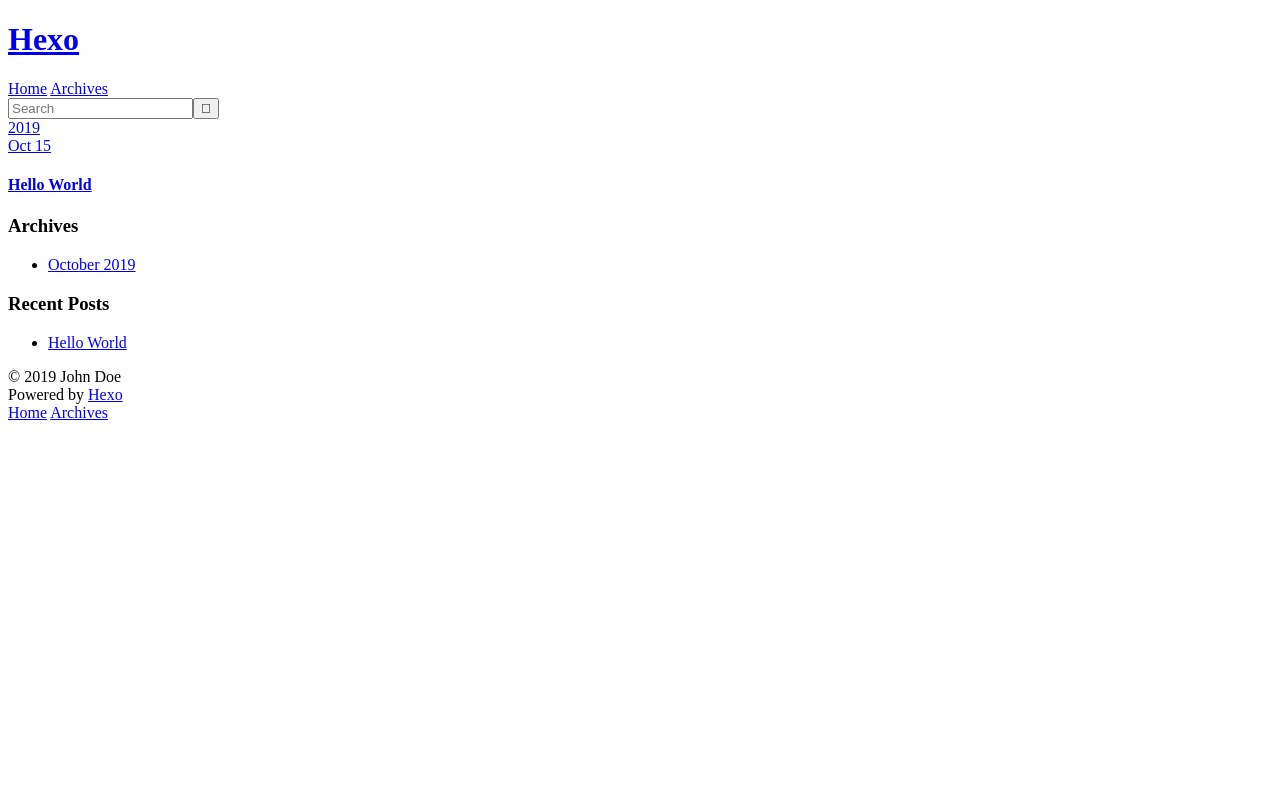
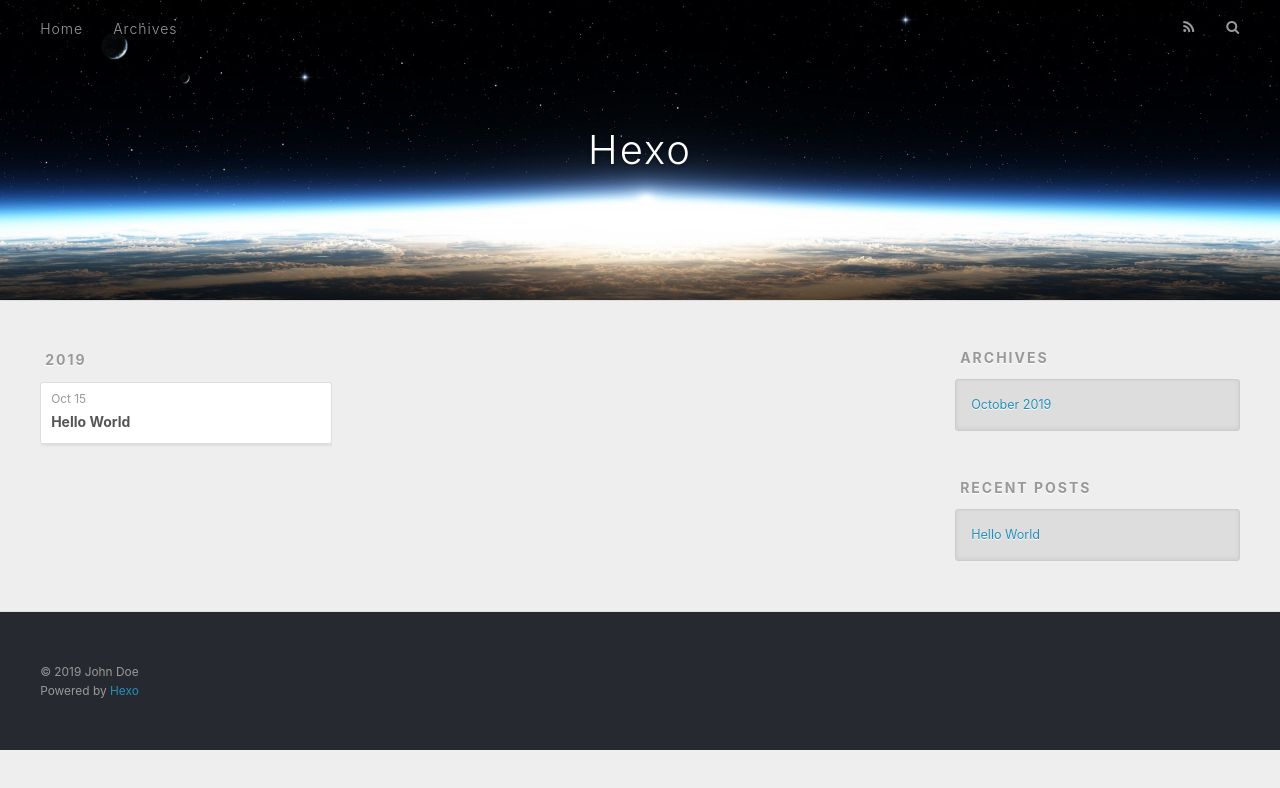
Before and after one commit to kingsleyljc/kingsleyljc, a plain HTML site: page archives/2019/10/index.html in a window 1280 px wide. Drawn offline with nearby package versions, Linux system fonts and the light colour scheme; some packages are replaced by stand-ins of ours; files that its build step writes are made by us from their sources; the site is published under a folder, as on GitHub Pages, so addresses that start at the root find nothing; a script that the page names is missing; files whose address does not match are found by name.

Commit message:
Site updated: 2019-10-15 21:56:52

```diff
--- a/2019/10/15/hello-world/index.html
+++ b/2019/10/15/hello-world/index.html
@@ -19,7 +19,7 @@
 <meta name="twitter:title" content="Hello World">
 <meta name="twitter:description" content="Welcome to Hexo! This is your very first post. Check documentation for more info. If you get any problems when using Hexo, you can find the answer in troubleshooting or you can ask me on GitHub. Quick">
 
-    <link rel="alternate" href="/atom.xml" title="Hexo" type="application/atom+xml">
+    <link rel="alternate" href="./atom.xml" title="Hexo" type="application/atom+xml">
 
 
     <link rel="icon" href="/favicon.png">
@@ -27,7 +27,7 @@
 
     <link href="//fonts.googleapis.com/css?family=Source+Code+Pro" rel="stylesheet" type="text/css">
 
-  <link rel="stylesheet" href="/css/style.css">
+  <link rel="stylesheet" href="./css/style.css">
 </head>
 </html>
 <body>
@@ -38,7 +38,7 @@
   <div id="header-outer" class="outer">
     <div id="header-title" class="inner">
       <h1 id="logo-wrap">
-        <a href="/" id="logo">Hexo</a>
+        <a href="./" id="logo">Hexo</a>
       </h1>
 
     </div>
@@ -46,14 +46,14 @@
       <nav id="main-nav">
         <a id="main-nav-toggle" class="nav-icon"></a>
 
-          <a class="main-nav-link" href="/">Home</a>
+          <a class="main-nav-link" href="./">Home</a>
 
-          <a class="main-nav-link" href="/archives">Archives</a>
+          <a class="main-nav-link" href="./archives">Archives</a>
 
       </nav>
       <nav id="sub-nav">
 
-          <a id="nav-rss-link" class="nav-icon" href="/atom.xml" title="RSS Feed"></a>
+          <a id="nav-rss-link" class="nav-icon" href="./atom.xml" title="RSS Feed"></a>
 
         <a id="nav-search-btn" class="nav-icon" title="Search"></a>
       </nav>
@@ -66,7 +66,7 @@
       <div class="outer">
         <section id="main"><article id="post-hello-world" class="article article-type-post" itemscope itemprop="blogPost">
   <div class="article-meta">
-    <a href="/2019/10/15/hello-world/" class="article-date">
+    <a href="./2019/10/15/hello-world/" class="article-date">
   <time datetime="2019-10-15T12:09:52.228Z" itemprop="datePublished">2019-10-15</time>
 </a>
 
@@ -103,7 +103,7 @@
 
     </div>
     <footer class="article-footer">
-      <a data-url="http://yoursite.com/2019/10/15/hello-world/" data-id="ck1rwn81d0000kou2o4h61l13" class="article-share-link">Share</a>
+      <a data-url="http://yoursite.com/2019/10/15/hello-world/" data-id="ck1rwu5bf00005ou2gegzn1ej" class="article-share-link">Share</a>
 
 
     </footer>
@@ -129,7 +129,7 @@
   <div class="widget-wrap">
     <h3 class="widget-title">Archives</h3>
     <div class="widget">
-      <ul class="archive-list"><li class="archive-list-item"><a class="archive-list-link" href="/archives/2019/10/">October 2019</a></li></ul>
+      <ul class="archive-list"><li class="archive-list-item"><a class="archive-list-link" href="./archives/2019/10/">October 2019</a></li></ul>
     </div>
   </div>
 
@@ -142,7 +142,7 @@
       <ul>
 
           <li>
-            <a href="/2019/10/15/hello-world/">Hello World</a>
+            <a href="./2019/10/15/hello-world/">Hello World</a>
           </li>
 
       </ul>
@@ -165,9 +165,9 @@
     </div>
     <nav id="mobile-nav">
 
-    <a href="/" class="mobile-nav-link">Home</a>
+    <a href="./" class="mobile-nav-link">Home</a>
 
-    <a href="/archives" class="mobile-nav-link">Archives</a>
+    <a href="./archives" class="mobile-nav-link">Archives</a>
 
 </nav>
 
@@ -175,11 +175,11 @@
 <script src="//ajax.googleapis.com/ajax/libs/jquery/2.0.3/jquery.min.js"></script>
 
 
-  <link rel="stylesheet" href="/fancybox/jquery.fancybox.css">
-  <script src="/fancybox/jquery.fancybox.pack.js"></script>
+  <link rel="stylesheet" href="./fancybox/jquery.fancybox.css">
+  <script src="./fancybox/jquery.fancybox.pack.js"></script>
 
 
-<script src="/js/script.js"></script>
+<script src="./js/script.js"></script>
 
 
 
--- a/archives/2019/10/index.html
+++ b/archives/2019/10/index.html
@@ -15,7 +15,7 @@
 <meta name="twitter:card" content="summary">
 <meta name="twitter:title" content="Hexo">
 
-    <link rel="alternate" href="/atom.xml" title="Hexo" type="application/atom+xml">
+    <link rel="alternate" href="./atom.xml" title="Hexo" type="application/atom+xml">
 
 
     <link rel="icon" href="/favicon.png">
@@ -23,7 +23,7 @@
 
     <link href="//fonts.googleapis.com/css?family=Source+Code+Pro" rel="stylesheet" type="text/css">
 
-  <link rel="stylesheet" href="/css/style.css">
+  <link rel="stylesheet" href="./css/style.css">
 </head>
 </html>
 <body>
@@ -34,7 +34,7 @@
   <div id="header-outer" class="outer">
     <div id="header-title" class="inner">
       <h1 id="logo-wrap">
-        <a href="/" id="logo">Hexo</a>
+        <a href="./" id="logo">Hexo</a>
       </h1>
 
     </div>
@@ -42,14 +42,14 @@
       <nav id="main-nav">
         <a id="main-nav-toggle" class="nav-icon"></a>
 
-          <a class="main-nav-link" href="/">Home</a>
+          <a class="main-nav-link" href="./">Home</a>
 
-          <a class="main-nav-link" href="/archives">Archives</a>
+          <a class="main-nav-link" href="./archives">Archives</a>
 
       </nav>
       <nav id="sub-nav">
 
-          <a id="nav-rss-link" class="nav-icon" href="/atom.xml" title="RSS Feed"></a>
+          <a id="nav-rss-link" class="nav-icon" href="./atom.xml" title="RSS Feed"></a>
 
         <a id="nav-search-btn" class="nav-icon" title="Search"></a>
       </nav>
@@ -69,20 +69,20 @@
 
       <section class="archives-wrap">
         <div class="archive-year-wrap">
-          <a href="/archives/2019" class="archive-year">2019</a>
+          <a href="./archives/2019" class="archive-year">2019</a>
         </div>
         <div class="archives">
 
     <article class="archive-article archive-type-post">
   <div class="archive-article-inner">
     <header class="archive-article-header">
-      <a href="/2019/10/15/hello-world/" class="archive-article-date">
+      <a href="./2019/10/15/hello-world/" class="archive-article-date">
   <time datetime="2019-10-15T12:09:52.228Z" itemprop="datePublished">Oct 15</time>
 </a>
 
 
     <h1 itemprop="name">
-      <a class="archive-article-title" href="/2019/10/15/hello-world/">Hello World</a>
+      <a class="archive-article-title" href="./2019/10/15/hello-world/">Hello World</a>
     </h1>
 
 
@@ -111,7 +111,7 @@
   <div class="widget-wrap">
     <h3 class="widget-title">Archives</h3>
     <div class="widget">
-      <ul class="archive-list"><li class="archive-list-item"><a class="archive-list-link" href="/archives/2019/10/">October 2019</a></li></ul>
+      <ul class="archive-list"><li class="archive-list-item"><a class="archive-list-link" href="./archives/2019/10/">October 2019</a></li></ul>
     </div>
   </div>
 
@@ -124,7 +124,7 @@
       <ul>
 
           <li>
-            <a href="/2019/10/15/hello-world/">Hello World</a>
+            <a href="./2019/10/15/hello-world/">Hello World</a>
           </li>
 
       </ul>
@@ -147,9 +147,9 @@
     </div>
     <nav id="mobile-nav">
 
-    <a href="/" class="mobile-nav-link">Home</a>
+    <a href="./" class="mobile-nav-link">Home</a>
 
-    <a href="/archives" class="mobile-nav-link">Archives</a>
+    <a href="./archives" class="mobile-nav-link">Archives</a>
 
 </nav>
 
@@ -157,11 +157,11 @@
 <script src="//ajax.googleapis.com/ajax/libs/jquery/2.0.3/jquery.min.js"></script>
 
 
-  <link rel="stylesheet" href="/fancybox/jquery.fancybox.css">
-  <script src="/fancybox/jquery.fancybox.pack.js"></script>
+  <link rel="stylesheet" href="./fancybox/jquery.fancybox.css">
+  <script src="./fancybox/jquery.fancybox.pack.js"></script>
 
 
-<script src="/js/script.js"></script>
+<script src="./js/script.js"></script>
 
 
 
```
Also changed, not shown: archives/2019/index.html (+16 -16 lines), archives/index.html (+16 -16 lines), index.html (+16 -16 lines).
